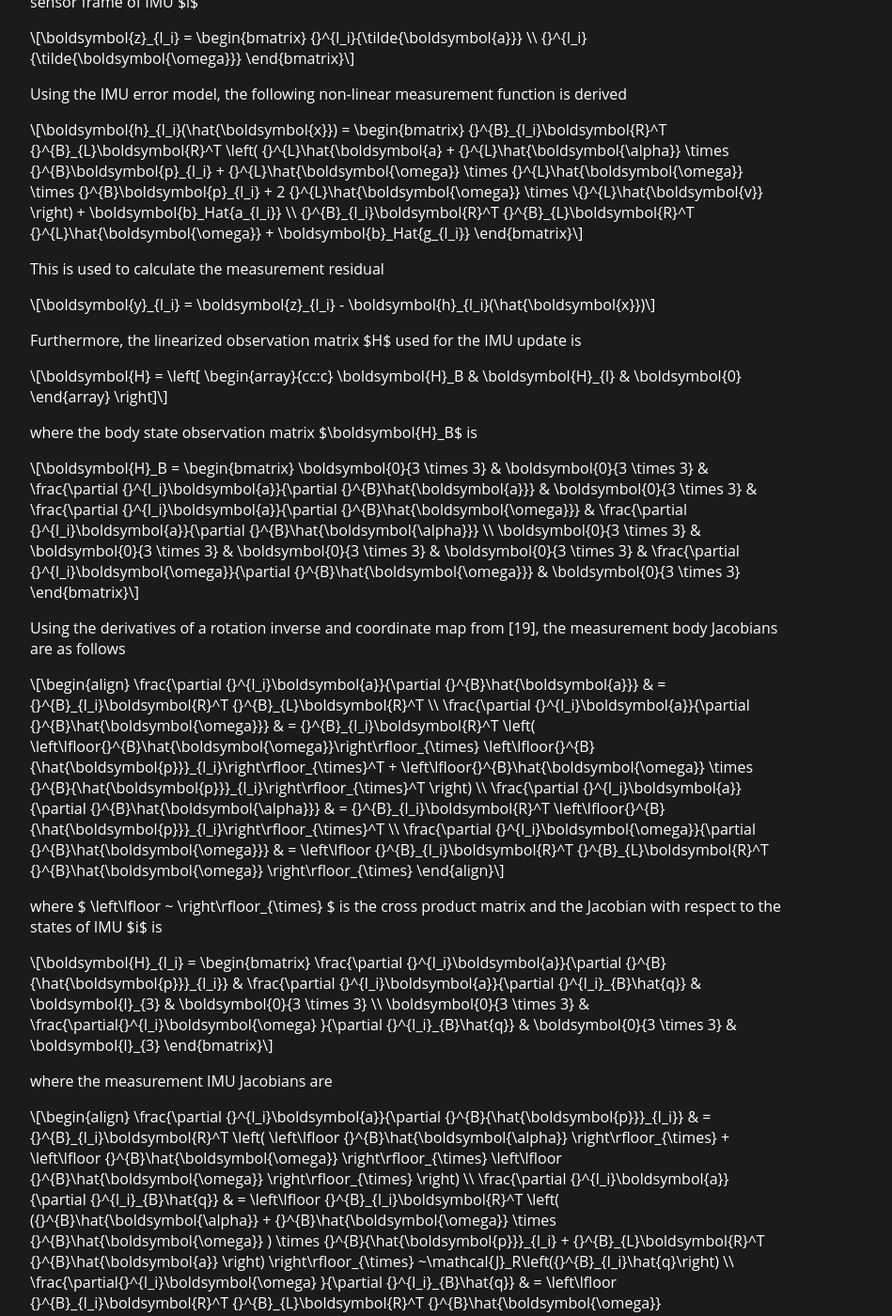
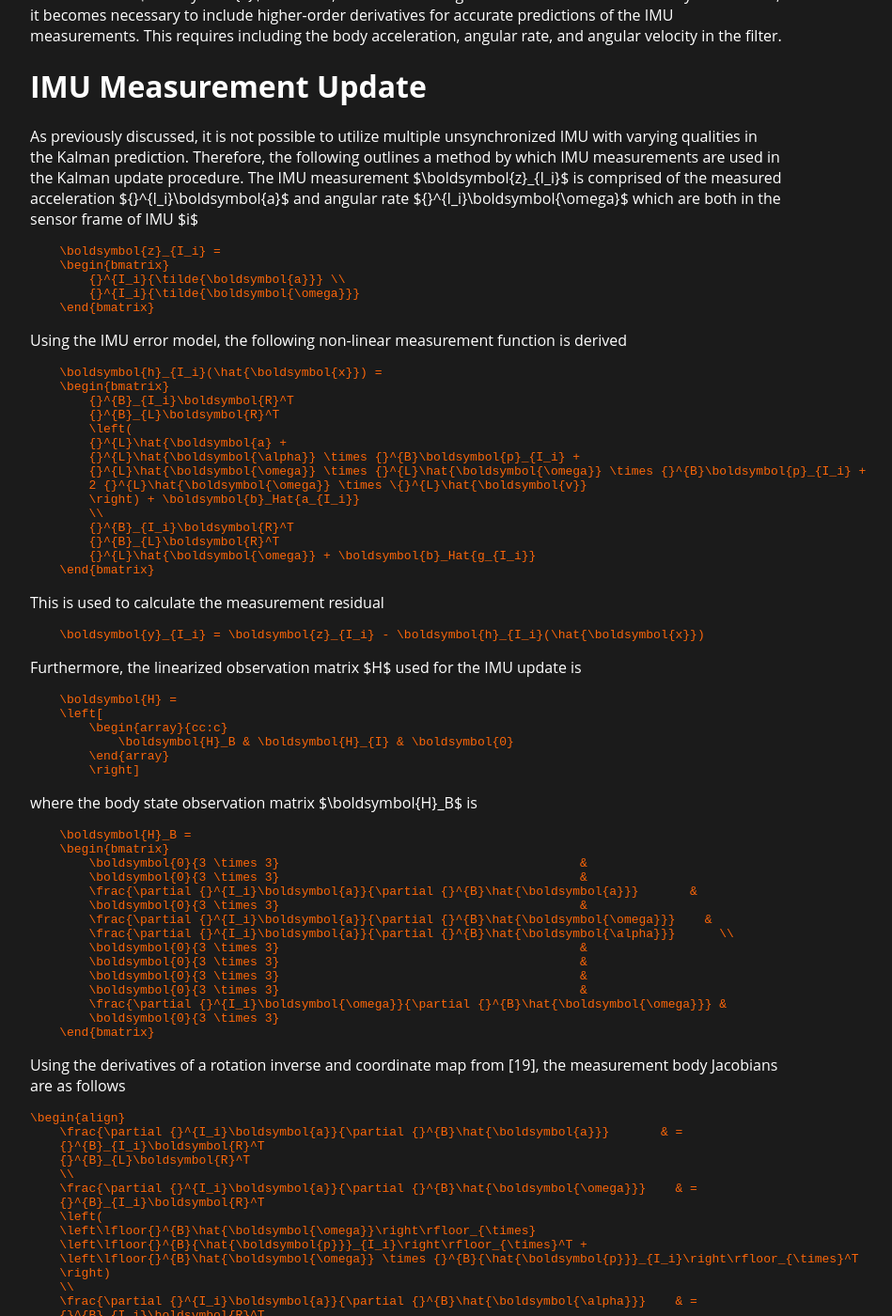
Before and after one commit to JHartzer/JHartzer.github.io, a Jekyll site: the page built from _posts/2023-11-28-MFI.md, in a window 1280 px wide and 1400 px high, scrolled down 3773 px. Shown: the whole window at 94% size, without its empty margins (208-1157 px from the left). Built offline with Jekyll 4.4.1, drawn with Linux system fonts in a browser that asks for light colours; some of the changed text lies outside the part shown.

Commit message:
Trying math blocks instead of dobule dollars

````diff
--- a/_posts/2023-11-28-MFI.md
+++ b/_posts/2023-11-28-MFI.md
@@ -50,7 +50,7 @@ ${}^{L}{\boldsymbol{\omega}}$          is the true body angular rate,
 $\boldsymbol{b}$ are the biases, and
 $\boldsymbol{n}$ are Gaussian white noise processes.
 
-$$
+```math
     \begin{split}
         \tilde{\boldsymbol{a}} &=
         \boldsymbol{a} +
@@ -61,13 +61,13 @@ $$
         \boldsymbol{b}_{L} +
         \boldsymbol{n}_{\omega}
     \end{split}
-$$
+```
 
 However, this model is only valid if the body frame and IMU frames are equivalent.
 \footnote{Having an IMU offset in the body frame is only necessary when multiple IMU are utilized, due to the size constraints of IMU sensors. When only one IMU is used, the origin body frame is typically defined as the origin of the IMU.}
 Otherwise, it is necessary to consider the effects of the body motion on the acceleration measured in the IMU frame using the following change of frame formula
 
-$$
+```math
     {}^{I}\boldsymbol{a} =
     {}^{I}_{L}\boldsymbol{R} \left(
     {}^{L}\boldsymbol{a} +
@@ -75,11 +75,11 @@ $$
     {}^{L}{\boldsymbol{\omega}} \times {}^{L}{\boldsymbol{\omega}} \times {}^{B}\boldsymbol{p}_{I} +
     2 {}^{L}{\boldsymbol{\omega}} \times {}^{L}\boldsymbol{v}
     \right)
-$$
+```
 
 Therefore, the general IMU measurement error model is
 
-$$
+```math
     \begin{split}
         {}^{I}{\tilde{\boldsymbol{a}}} &=
         {}^{I}_{L}\boldsymbol{R} \left(
@@ -96,7 +96,7 @@ $$
         {}^{I}\boldsymbol{b}_{L} +
         {}^{I}\boldsymbol{n}_{\omega}
     \end{split}
-$$
+```
 
 The typical body-fixed motion filter utilizes 9 states to describe the body's position ${}^{L}{\hat{\boldsymbol{p}}}_{B}$, velocity ${}^{B}\hat{\boldsymbol{v}}$, and orientation ${}^{B}_{L}\hat{q}$ in the local flat frame $\boldsymbol{L}$. However, when considering an IMU that is offset in the body-fixed frame, it becomes necessary to include higher-order derivatives for accurate predictions of the IMU measurements. This requires including the body acceleration, angular rate, and angular velocity in the filter.
 
@@ -104,18 +104,18 @@ The typical body-fixed motion filter utilizes 9 states to describe the body's po
 
 As previously discussed, it is not possible to utilize multiple unsynchronized IMU with varying qualities in the Kalman prediction. Therefore, the following outlines a method by which IMU measurements are used in the Kalman update procedure. The IMU measurement $\boldsymbol{z}_{I_i}$ is comprised of the measured acceleration ${}^{I_i}\boldsymbol{a}$ and angular rate ${}^{I_i}\boldsymbol{\omega}$ which are both in the sensor frame of IMU $i$
 
-$$
+```math
     \boldsymbol{z}_{I_i} =
     \begin{bmatrix}
         {}^{I_i}{\tilde{\boldsymbol{a}}} \\
         {}^{I_i}{\tilde{\boldsymbol{\omega}}}
     \end{bmatrix}
-$$
+```
 
 Using the IMU error model, the following non-linear measurement function is derived
 
 
-$$
+```math
     \boldsymbol{h}_{I_i}(\hat{\boldsymbol{x}}) =
     \begin{bmatrix}
         {}^{B}_{I_i}\boldsymbol{R}^T
@@ -131,28 +131,28 @@ $$
         {}^{B}_{L}\boldsymbol{R}^T
         {}^{L}\hat{\boldsymbol{\omega}} + \boldsymbol{b}_Hat{g_{I_i}}
     \end{bmatrix}
-$$
+```
 
 This is used to calculate the measurement residual
 
-$$
+```math
     \boldsymbol{y}_{I_i} = \boldsymbol{z}_{I_i} - \boldsymbol{h}_{I_i}(\hat{\boldsymbol{x}})
-$$
+```
 
 Furthermore, the linearized observation matrix $H$ used for the IMU update is
 
-$$
+```math
     \boldsymbol{H} =
     \left[
         \begin{array}{cc:c}
             \boldsymbol{H}_B & \boldsymbol{H}_{I} & \boldsymbol{0}
         \end{array}
         \right]
-$$
+```
 
 where the body state observation matrix $\boldsymbol{H}_B$ is
 
-$$
+```math
     \boldsymbol{H}_B =
     \begin{bmatrix}
         \boldsymbol{0}{3 \times 3}                                         &
@@ -168,12 +168,12 @@ $$
         \frac{\partial {}^{I_i}\boldsymbol{\omega}}{\partial {}^{B}\hat{\boldsymbol{\omega}}} &
         \boldsymbol{0}{3 \times 3}
     \end{bmatrix}
-$$
+```
 
 Using the derivatives of a rotation inverse and coordinate map from
 [19], the measurement body Jacobians are as follows
 
-$$
+```math
 \begin{align}
     \frac{\partial {}^{I_i}\boldsymbol{a}}{\partial {}^{B}\hat{\boldsymbol{a}}}       & =
     {}^{B}_{I_i}\boldsymbol{R}^T
@@ -199,11 +199,11 @@ $$
     \right\rfloor_{\times}
 
 \end{align}
-$$
+```
 
 where $ \left\lfloor ~ \right\rfloor_{\times} $ is the cross product matrix and the Jacobian with respect to the states of IMU $i$ is
 
-$$
+```math
     \boldsymbol{H}_{I_i} =
     \begin{bmatrix}
         \frac{\partial {}^{I_i}\boldsymbol{a}}{\partial {}^{B}{\hat{\boldsymbol{p}}}_{I_i}}    &
@@ -215,11 +215,11 @@ $$
         \boldsymbol{0}{3 \times 3}                                            &
         \boldsymbol{I}_{3}
     \end{bmatrix}
-$$
+```
 
 where the measurement IMU Jacobians are
 
-$$
+```math
 \begin{align}
     \frac{\partial {}^{I_i}\boldsymbol{a}}{\partial {}^{B}{\hat{\boldsymbol{p}}}_{I_i}}    & =
     {}^{B}_{I_i}\boldsymbol{R}^T
@@ -246,7 +246,7 @@ $$
     \right\rfloor_{\times}
     ~\mathcal{J}_R\left({}^{B}_{I_i}\hat{q}\right)
 \end{align}
-$$
+```
 
 Where $\mathcal{J}_R$ is the right jacobian of a quaternion. With the measurement residual $\boldsymbol{y}_{I_i}$ and linearized observation matrix $\boldsymbol{H}_{I_i}$, the typical SREKF update is performed.
 
````
